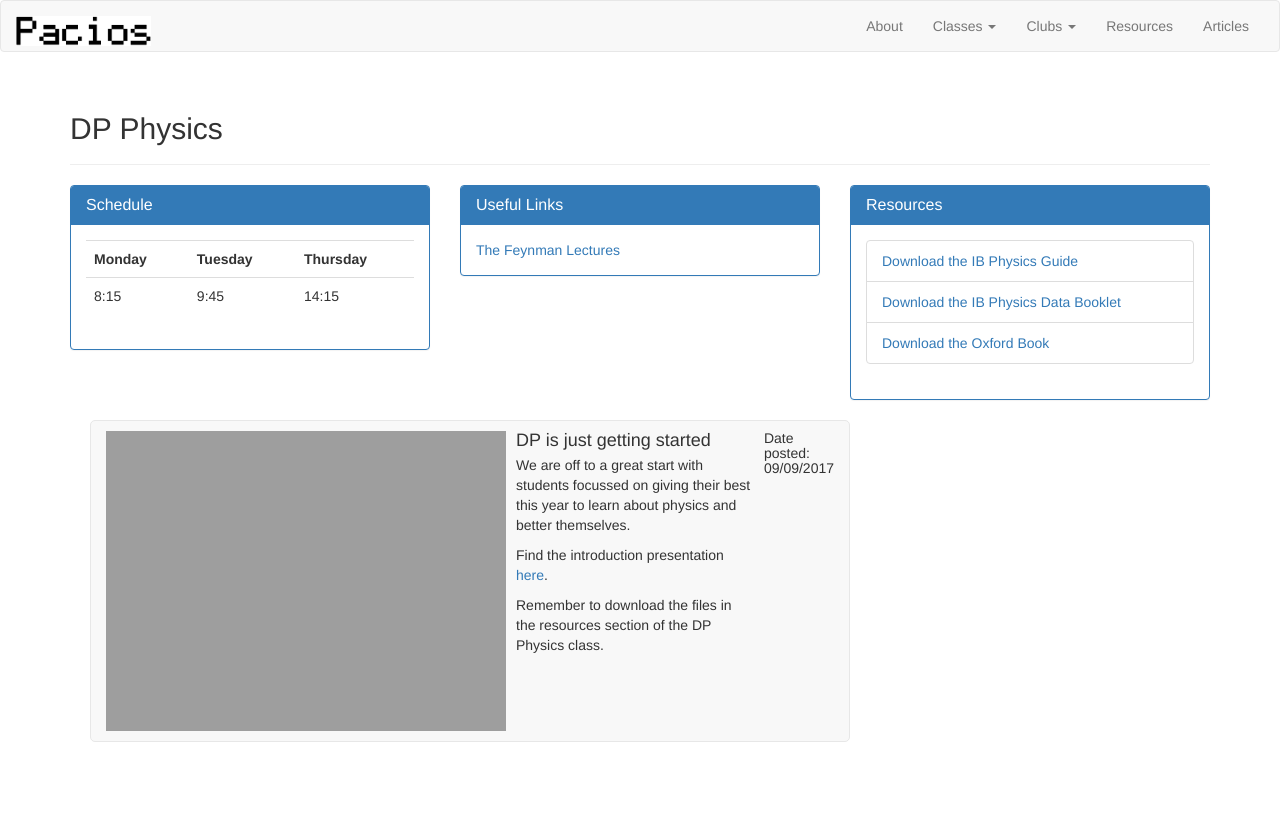
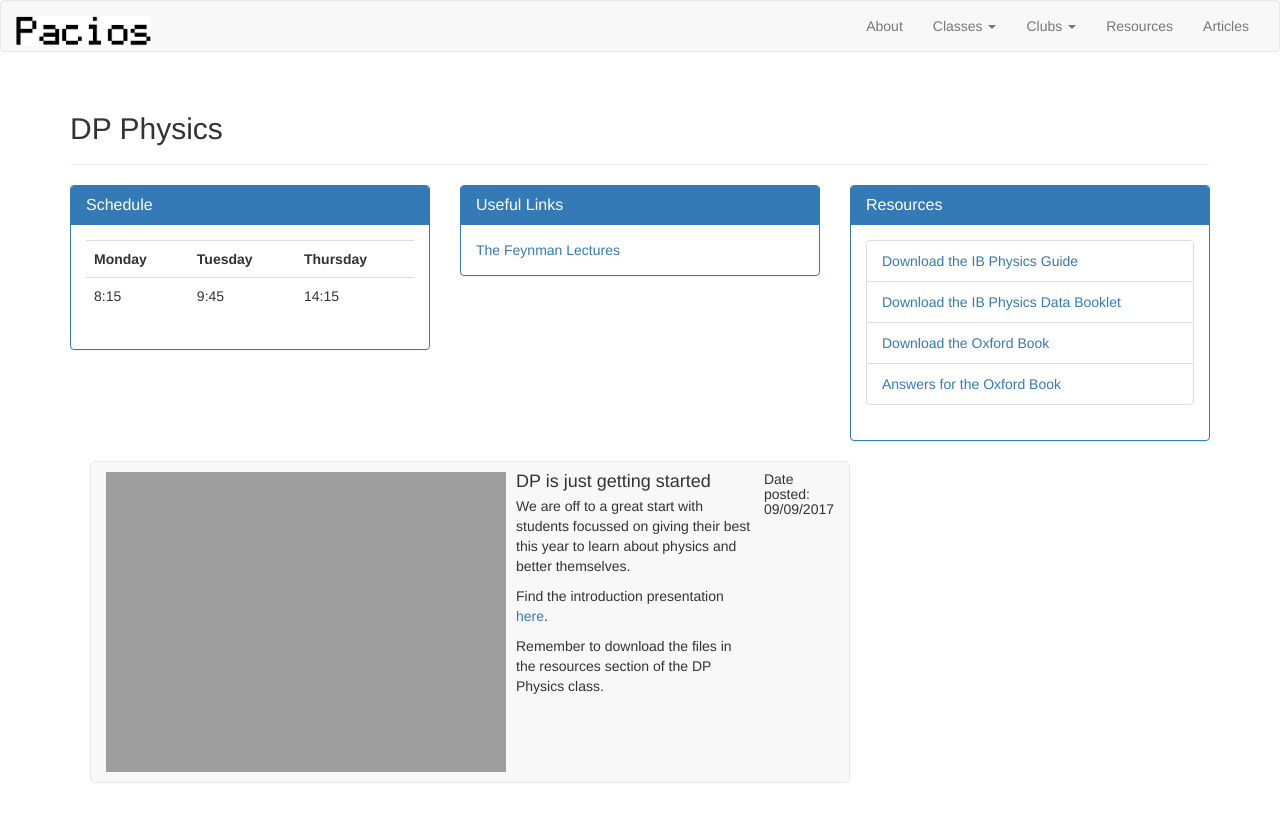
Before and after one commit to RodrigoPacios/mrpacios1, a Jekyll site: the page built from DPPhysicsYear1.html, in a window 1280 px wide. Shown: the top 822 px of the page. Built offline with Jekyll 4.4.1, drawn with Linux system fonts in a browser that asks for light colours; nearby versions of some CDN libraries.

Commit message:
answers link

```diff
--- a/DPPhysicsYear1.html
+++ b/DPPhysicsYear1.html
@@ -58,6 +58,9 @@
                                 <li class="list-group-item">
                                         <a href="{{site.baseurl}}1/download/IB-Physics-Oxford-Book.pdf" download>Download the Oxford Book</a>
                                 </li>
+                                <li class="list-group-item">
+                                        <a href="https://global.oup.com/education/secondary/curricula/ib-diploma/science/phsyicsanswers/?region=uk" download>Answers for the Oxford Book</a>
+                                </li>
                             </ul>
                         </div>
                     </div>
```
